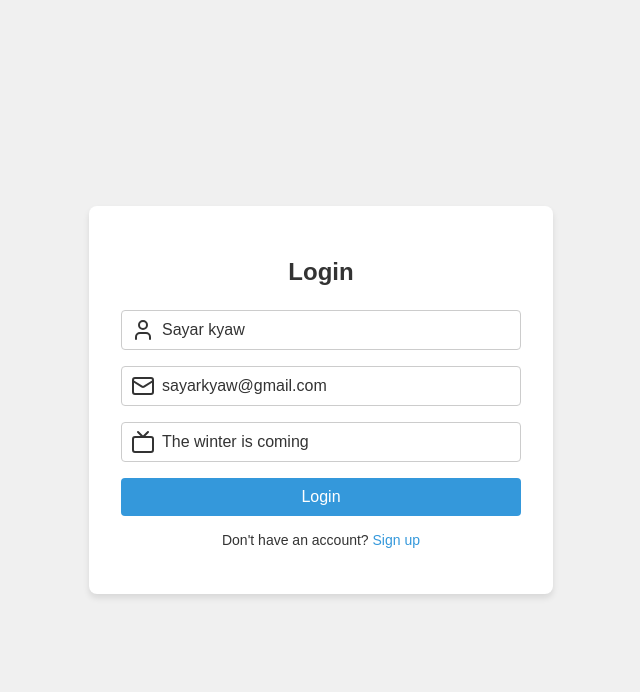
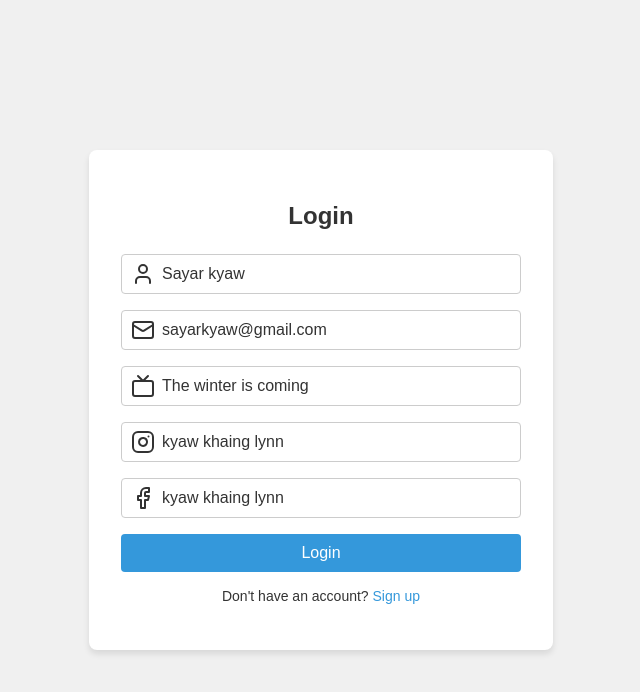
Before and after one commit to kyaw023/React-Hook-Form, a React (Vite) app: page / in a window 1280 px wide. Shown: the top 692 px of the page, without its empty margins (319-959 px from the left). Built offline with nearby package versions, Linux system fonts and the light colour scheme.

Commit message:
nested object

```diff
--- a/src/LoginForm.tsx
+++ b/src/LoginForm.tsx
@@ -1,5 +1,5 @@
 
-import { User, Mail, Tv } from 'lucide-react';
+import {User, Mail, Tv, FacebookIcon, InstagramIcon} from 'lucide-react';
 import  './LoginForm.css'
 import {useForm} from "react-hook-form";
 import React from "react";
@@ -9,6 +9,10 @@ interface FormValues{
     username : string,
     email :string,
     channel :string
+    social : {
+        facebook : string,
+        instagram : string
+    }
 }
 
 const LoginForm: React.FC = () => {
@@ -17,7 +21,11 @@ const LoginForm: React.FC = () => {
         defaultValues : {
             username : "Sayar kyaw",
             email : "sayarkyaw@gmail.com",
-            channel : "The winter is coming"
+            channel : "The winter is coming",
+            social : {
+                facebook : "kyaw khaing lynn",
+                instagram : "kyaw khaing lynn"
+            }
         }
     });
 
@@ -32,18 +40,18 @@ const LoginForm: React.FC = () => {
                 <h2>Login</h2>
                 <form onSubmit={handleSubmit(onSubmit)} noValidate>
                     <div className="input-group">
-                        <User className="icon" />
+                        <User className="icon"/>
                         <input
                             type="text"
                             id={"username"}
                             {
-                              ...register("username",{
-                                  required : {
-                                      value : true,
-                                      message : "Username is required"
-                                  }
+                                ...register("username", {
+                                    required: {
+                                        value: true,
+                                        message: "Username is required"
+                                    }
 
-                              })
+                                })
                             }
                             placeholder="Username"
 
@@ -60,9 +68,9 @@ const LoginForm: React.FC = () => {
                                     value: /^[^\s@]+@[^\s@]+\.[^\s@]+$/,
                                     message: 'Please enter a valid email address',
                                 },
-                                validate : {
-                                    notAdmin : (fieldValue) => {
-                                       return fieldValue !== "admin@gmail.com" || "Enter a different email"
+                                validate: {
+                                    notAdmin: (fieldValue) => {
+                                        return fieldValue !== "admin@gmail.com" || "Enter a different email"
                                     }
                                 }
                             })}
@@ -86,6 +94,32 @@ const LoginForm: React.FC = () => {
                         />
                         <p>{errors.channel?.message}</p>
                     </div>
+                    <div className="input-group">
+                        <InstagramIcon className="icon"/>
+                        <input
+                            type="social.instagram"
+                            id={"social.instagram"}
+                            {...register("social.instagram")}
+                            placeholder="Email"
+
+                        />
+                        <p>{errors.email?.message}</p>
+                    </div>
+                    <div className="input-group">
+                        <FacebookIcon className="icon"/>
+                        <input
+                            type="text"
+                            id={"channel"}
+                            {...register("social.facebook", {
+                                required: {
+                                    value: true,
+                                    message: "facebook is Required"
+                                }
+                            })}
+                            placeholder="Channel"
+                        />
+                        <p>{errors.channel?.message}</p>
+                    </div>
                     <button type="submit">Login</button>
                 </form>
                 <p className="signup-link">
```
